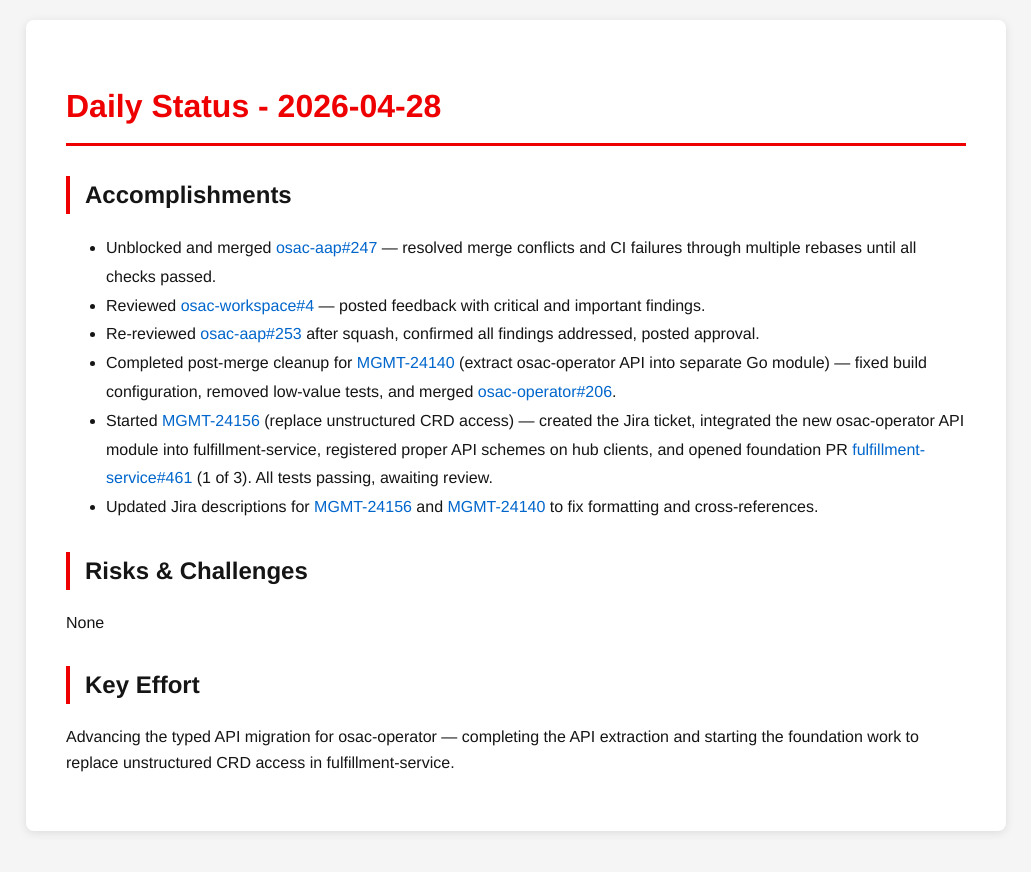
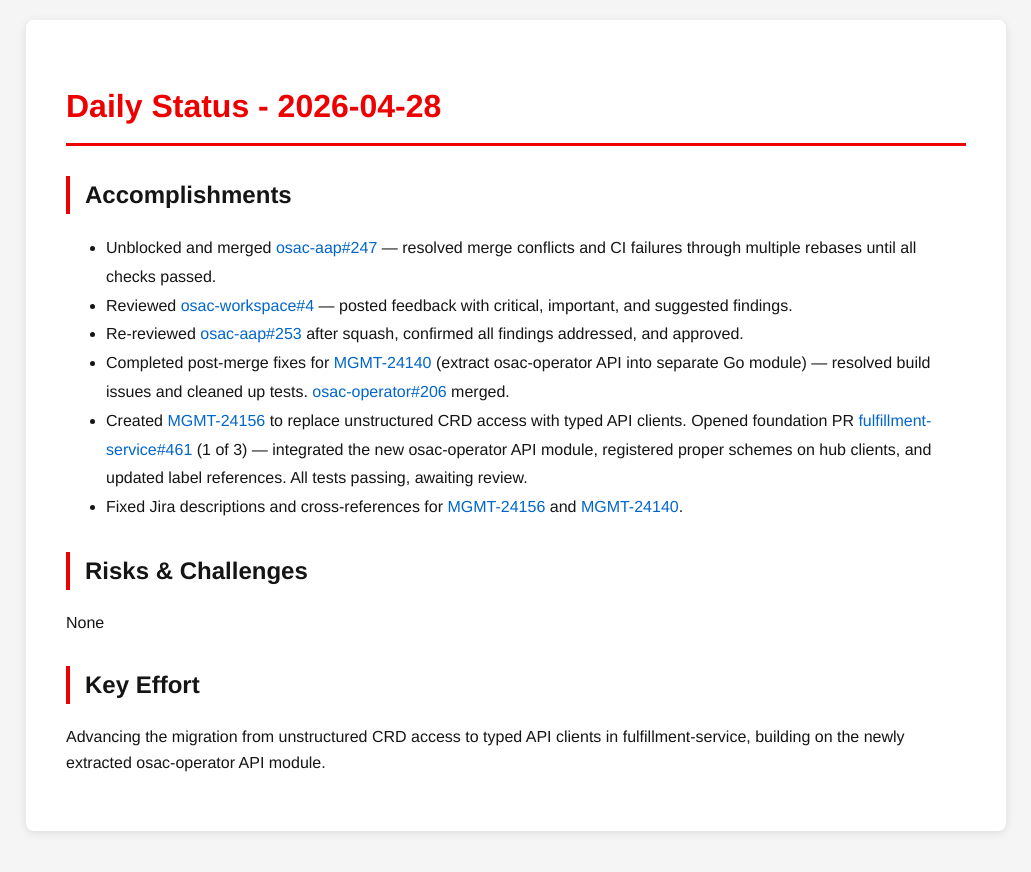
Before and after one commit to tzvatot/daily-status, a Jekyll site: the page built from 2026-04-28.md, in a window 1280 px wide. Shown: the top 872 px of the page, without its empty margins (124-1155 px from the left). Built offline with Jekyll 4.4.1, drawn with Linux system fonts in a browser that asks for light colours.

Commit message:
Daily status update - 2026-04-28

```diff
--- a/2026-04-28.md
+++ b/2026-04-28.md
@@ -8,14 +8,14 @@
 
 ## Accomplishments
 - Unblocked and merged [osac-aap#247](https://github.com/osac-project/osac-aap/pull/247) — resolved merge conflicts and CI failures through multiple rebases until all checks passed.
-- Reviewed [osac-workspace#4](https://github.com/osac-project/osac-workspace/pull/4) — posted feedback with critical and important findings.
-- Re-reviewed [osac-aap#253](https://github.com/osac-project/osac-aap/pull/253) after squash, confirmed all findings addressed, posted approval.
-- Completed post-merge cleanup for [MGMT-24140](https://redhat.atlassian.net/browse/MGMT-24140) (extract osac-operator API into separate Go module) — fixed build configuration, removed low-value tests, and merged [osac-operator#206](https://github.com/osac-project/osac-operator/pull/206).
-- Started [MGMT-24156](https://redhat.atlassian.net/browse/MGMT-24156) (replace unstructured CRD access) — created the Jira ticket, integrated the new osac-operator API module into fulfillment-service, registered proper API schemes on hub clients, and opened foundation PR [fulfillment-service#461](https://github.com/osac-project/fulfillment-service/pull/461) (1 of 3). All tests passing, awaiting review.
-- Updated Jira descriptions for [MGMT-24156](https://redhat.atlassian.net/browse/MGMT-24156) and [MGMT-24140](https://redhat.atlassian.net/browse/MGMT-24140) to fix formatting and cross-references.
+- Reviewed [osac-workspace#4](https://github.com/osac-project/osac-workspace/pull/4) — posted feedback with critical, important, and suggested findings.
+- Re-reviewed [osac-aap#253](https://github.com/osac-project/osac-aap/pull/253) after squash, confirmed all findings addressed, and approved.
+- Completed post-merge fixes for [MGMT-24140](https://redhat.atlassian.net/browse/MGMT-24140) (extract osac-operator API into separate Go module) — resolved build issues and cleaned up tests. [osac-operator#206](https://github.com/osac-project/osac-operator/pull/206) merged.
+- Created [MGMT-24156](https://redhat.atlassian.net/browse/MGMT-24156) to replace unstructured CRD access with typed API clients. Opened foundation PR [fulfillment-service#461](https://github.com/osac-project/fulfillment-service/pull/461) (1 of 3) — integrated the new osac-operator API module, registered proper schemes on hub clients, and updated label references. All tests passing, awaiting review.
+- Fixed Jira descriptions and cross-references for [MGMT-24156](https://redhat.atlassian.net/browse/MGMT-24156) and [MGMT-24140](https://redhat.atlassian.net/browse/MGMT-24140).
 
 ## Risks & Challenges
 None
 
 ## Key Effort
-Advancing the typed API migration for osac-operator — completing the API extraction and starting the foundation work to replace unstructured CRD access in fulfillment-service.
+Advancing the migration from unstructured CRD access to typed API clients in fulfillment-service, building on the newly extracted osac-operator API module.
```
